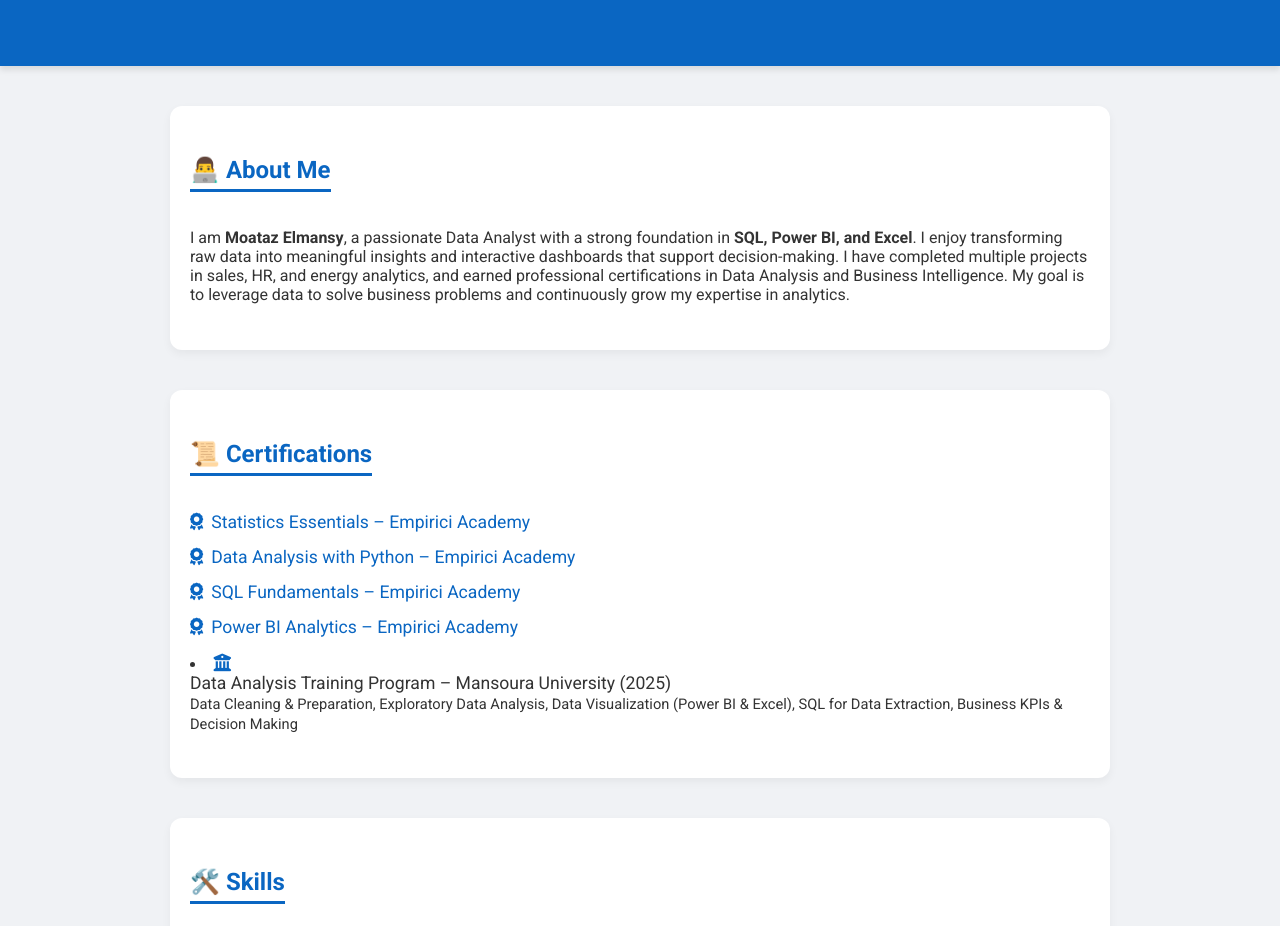
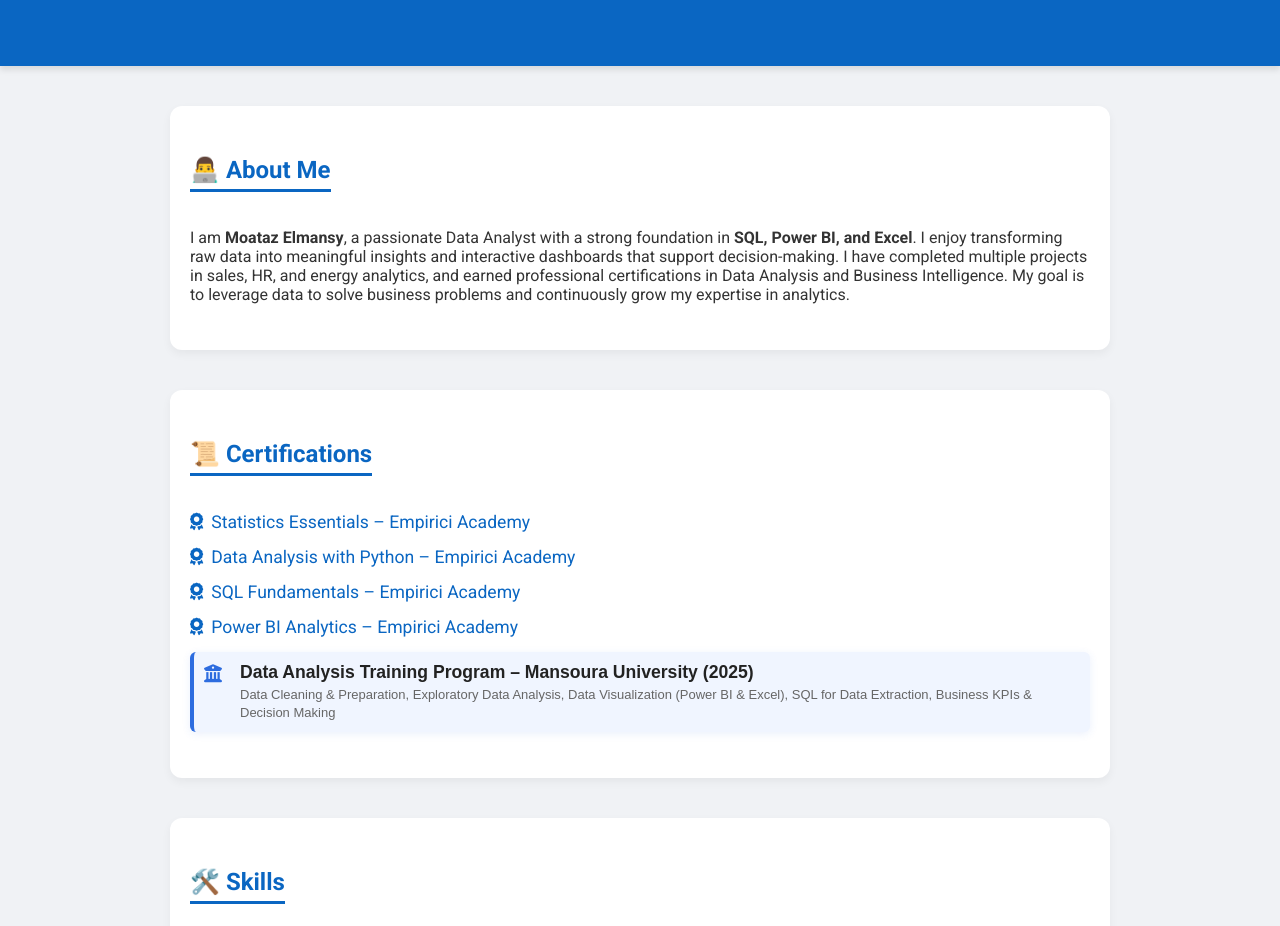
Before and after one commit to moataz-n-elmansy/moataz-n-elmansy, a plain HTML site: page index.html in a window 1280 px wide. Shown: the part 139-1065 px from the top of the page. Drawn offline with Linux system fonts and the light colour scheme.

Commit message:
Enhance index.html with new styles and layout
Added styling for the certifications section and improved layout for the Mansoura University training program.

```diff
--- a/index.html
+++ b/index.html
@@ -111,7 +111,8 @@
     <li><i class="fas fa-award icon"></i><a href="https://badgr.com/public/assertions/UTUKrp_oQ7akO7psmYvLbg?identity" target="_blank">Data Analysis with Python – Empirici Academy</a></li>
     <li><i class="fas fa-award icon"></i><a href="https://badgr.com/public/assertions/RaPS_xsbSwmimHF_qbfMOQ?identity" target="_blank">SQL Fundamentals – Empirici Academy</a></li>
     <li><i class="fas fa-award icon"></i><a href="https://badgr.com/public/assertions/hen3Y3yUTBOjl7jbK-9uFA?identity" target="_blank">Power BI Analytics – Empirici Academy</a></li>
-  </ul>
+
+
 
   <li class="mansoura">
   <i class="fas fa-university icon" aria-hidden="true"></i>
@@ -125,8 +126,44 @@
   </div>
 </li>
 
+<style>
+  .mansoura {
+    display: flex;
+    gap: 10px;
+    align-items: flex-start;
+    padding: 10px;
+    border-radius: 6px;
+    background: #f0f5ff;
+    border-left: 4px solid #2d6cdf;
+    font-family: Arial, sans-serif;
+    box-shadow: 0 2px 8px rgba(45,108,223,0.1);
+  }
+
+  .mansoura .icon {
+    color: #2d6cdf;
+    font-size: 18px;
+    margin-top: 3px;
+  }
+
+  .mansoura .meta {
+    font-weight: 600;
+    color: #222;
+  }
+
+  .mansoura small {
+    display: block;
+    color: #666;
+    font-size: 13px;
+    margin-top: 3px;
+    line-height: 1.4;
+  }
+</style>
 
 
+
+
+
+  </ul>
 
 </section>
 
```
